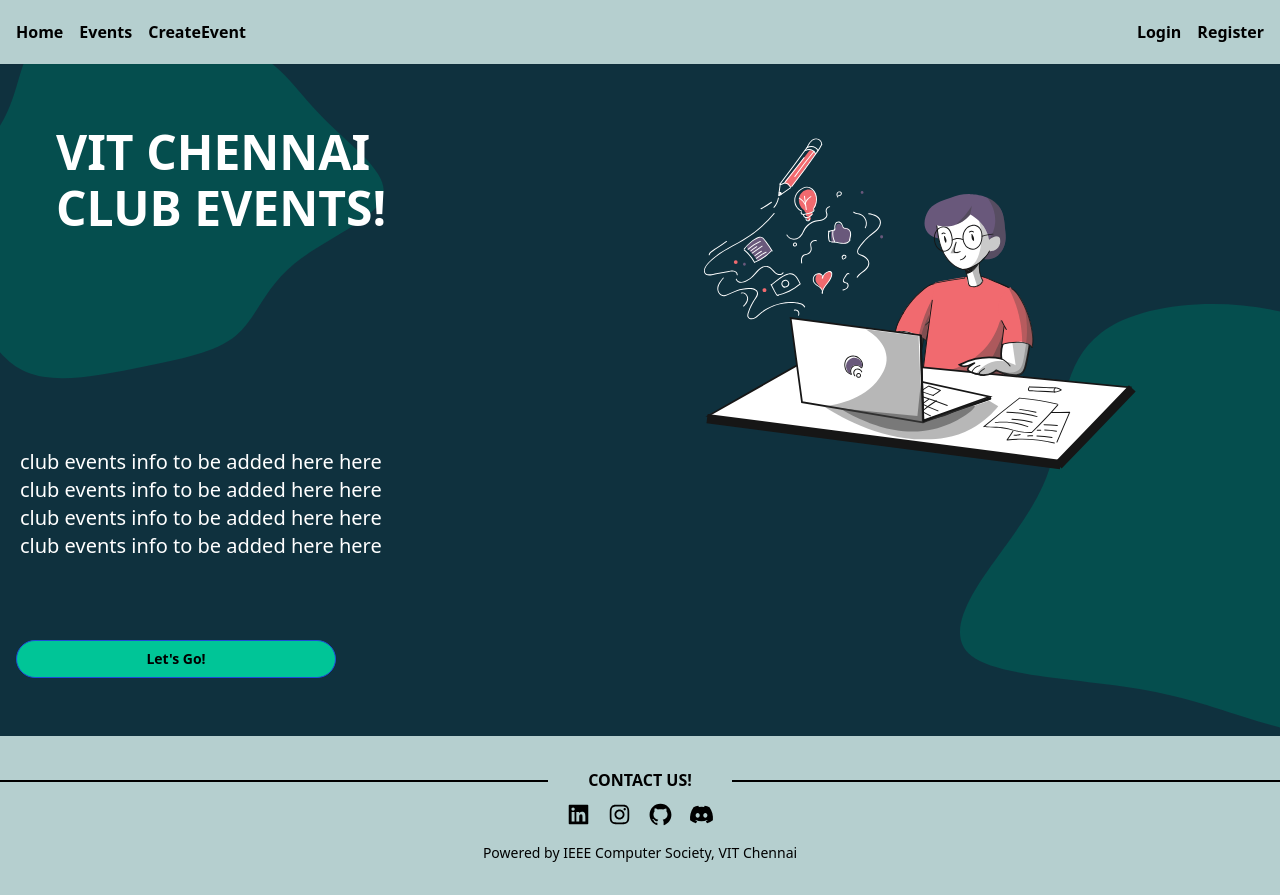
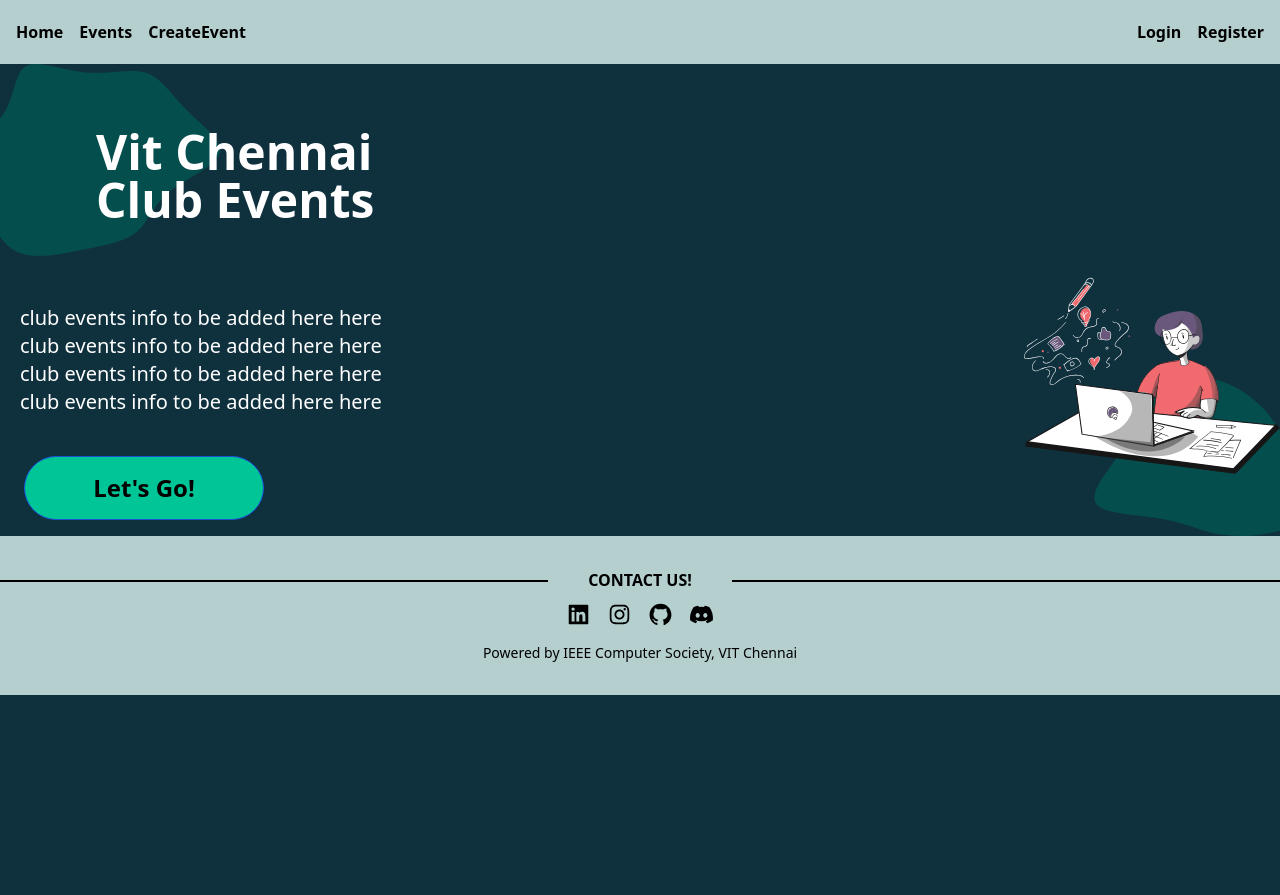
Before and after one commit to ComputerSocietyVITC/club-events, a React (Create React App) app: page / in a window 1280 px wide. After the commit the page ends 800 px from the top, so only its background shows below. Built offline with nearby package versions, Linux system fonts and the light colour scheme; the HTML template or start-up script is replaced by a standard one.

Commit message:
add route-based code splitting

```diff
--- a/src/App.jsx
+++ b/src/App.jsx
@@ -1,21 +1,28 @@
 import './index.css';
 import { BrowserRouter as Router, Route, Routes } from 'react-router-dom';
+import { useEffect, lazy, Suspense } from 'react';
+
 import Navbar from './navbar/Navbar';
-import Login from './auth/Login';
-import Register from './forms/Register';
-import Home from './content/Home';
-import Events from './content/events/Events';
-import EventAnalytics from './content/events/analytics';
-import IndividualEvent from './content/events/IndivualEvent';
 import Footer from './footer/Footer';
-import CreateEvent from './content/events/CreateEvent';
-import { useEffect } from 'react';
+//we don't want navbar and footer to be lazy loaded
+
+//lazy load all routes when the user actually navigates to them -- better UX
+//ALL imports MUST be default for this to work. Only do `export default Component`
+const Login = lazy(() => import('./auth/Login'));
+const Register = lazy(() => import('./forms/Register'));
+const Home = lazy(() => import('./content/Home'));
+const Events = lazy(() => import('./content/events/Events'));
+const EventAnalytics = lazy(() => import('./content/events/analytics'));
+const IndividualEvent = lazy(() => import('./content/events/IndivualEvent'));
+const CreateEvent = lazy(() => import('./content/events/CreateEvent'));
 
 const App = () => {
   useEffect(() => (document.body.style.background = '#0F313E'));
   return (
     <Router>
       <Navbar />
+      <Suspense fallback={<div>Loading...</div>}>
+        {/*^^^ design loading screen properly*/}
         <Routes>
           <Route path="/" element={<Home />} />
           <Route path="/login" element={<Login />} />
@@ -23,8 +30,9 @@ const App = () => {
           <Route path="/events" element={<Events />} />
           <Route path="/events/create-event" element={<CreateEvent />} />
           <Route path="/events/:eventId/:eventName" element={<IndividualEvent />} />
-        <Route path="/events/:eventId/:eventName/Analytics" element={<EventAnalytics/>}/>
+          <Route path="/events/:eventId/:eventName/analytics" element={<EventAnalytics />} />
         </Routes>
+      </Suspense>
       <Footer />
     </Router>
   );
--- a/src/Components/Button.jsx
+++ /dev/null
@@ -1,11 +0,0 @@
-import React from 'react'
-
-function Button() {
-    return (
-        <button className="mt-12 mb-8 ml-4 py-2 max-w-xs bg-lightergreen hover:bg-green-500 text-black font-bold   text-sm border border-blue-700 rounded-full ">
-            Let's Go!
-        </button>
-    )
-}
-
-export default Button
--- a/src/Components/EventInfo.jsx
+++ /dev/null
@@ -1,31 +0,0 @@
-import React from 'react'
-
-function EventInfo() {
-    return (
-        <div className='mt-3  text-xs  text-white  max-w-9/10 md:text-base ml-5 mmd:text-xl mmd:mt-4 mmd:pt-8 pb-8'>
-            <p>club events info to be added here here</p>
-            <p>club events info to be added here here</p>
-            <p>club events info to be added here here</p>
-            <p>club events info to be added here here</p>
-
-
-
-
-
-
-
-
-
-
-
-
-
-
-
-        </div>
-
-
-    )
-}
-
-export default EventInfo
--- a/src/content/Home.jsx
+++ b/src/content/Home.jsx
@@ -1,30 +1,34 @@
 import { ReactComponent as Blob1 } from '../Assets/Svg/blob1.svg';
 import { ReactComponent as Blob2 } from '../Assets/Svg/blob2.svg';
 import { ReactComponent as Illustration } from '../Assets/Svg/illustration.svg';
-import EventInfo from '../Components/EventInfo';
-import Button from '../Components/Button';
+
+const EventInfo = () => (
+  <div className="mt-3  text-xs  text-white  max-w-9/10 md:text-base ml-5 mmd:text-xl mmd:mt-4 mmd:pt-8 pb-8">
+    <p>club events info to be added here here</p>
+    <p>club events info to be added here here</p>
+    <p>club events info to be added here here</p>
+    <p>club events info to be added here here</p>
+  </div>
+);
 
 const Home = () => {
   return (
-    <div className="w-full flex flex-row h-full">
-      <div className="flex flex-col   flex-1 ">
-        <div className="absolute mmd:mt-4  ">
-          <h1 className="md:text-3xl px-6 mt-8  font-bold text-white  mmd:mt-12 mmd:ml-8 mmd:text-5xl mlg:text-6xl">
-            VIT CHENNAI
-          </h1>
-          <h1 className="md:text-3xl px-6 font-bold text-white  mmd:mt-2  mmd:ml-8   mmd:text-5xl mlg:text-6xl ">
-            CLUB EVENTS!
-          </h1>
+    <div className="w-100vh flex flex-1 flex-col h-full overflow-hidden">
+      <div className="flex flex-col justify-start">
+        <Blob1 className="h-40 w-48 msm:h-48 msm:w-56 mmd:h-72 mmd:w-80 mlg:h-sm mlg:w-md" />
+        <div className="ml-8 mt-8 text-4xl absolute text-white font-bold msm:text-5xl mmd:text-6xl mmd:mt-16 mlg:mt-28 mlg:ml-24 mlg:text-8xl ">
+          <h1>Vit Chennai</h1>
+          <h1>Club Events</h1>
         </div>
-        <Blob1 className="md:h-40 md:w-48 mmd:h-96 mmd:w-96 mmd:-mt-12 mlg:h-96 mlg:w-1/2 mlg:mt-24" />
         <EventInfo />
-        <Button />
+        <button className="ml-6 mt-2 h-8 mb-4 w-32 bg-lightergreen hover:bg-green-500 text-black font-bold text-sm border border-blue-700 rounded-full mmd:w-60 mmd:h-16 mmd:text-2xl mlg:h-20 mlg:w-72 ">
+          Let's Go!
+        </button>
       </div>
-
-      <div className="flex-row mmd:flex-1 mt-12  overflow-hidden ">
-        <Illustration className=" xs:w-32 xs:h-64 ml-0 md:h-64 md:w-64 mmd:h-96 w-sm mlg:absolute mlg:ml-16 mlg:w-sm" />
-
-        <Blob2 className=" lg:h-0 lg:w-0 h-sm w-auto ml:64 mxl:ml-80  overflow-hidden  mlg:mt-48" />
+      <div />
+      <div className="flex justify-end mxl:-mt-40">
+        <Illustration className="h-64 w-48 absolute -mt-28 msm:w-64 mmd:h-72 mmd:w-80  mmd:-mt-36 mlg:h-sm mlg:w-md mlg:-mt-64" />
+        <Blob2 className="h-40 w-52 msm:h-40 msm:w-48 mmd:h-64 mmd:w-72 mlg:h-md mlg:w-lg" />
       </div>
     </div>
   );
```
Lines whose indentation alone changed are shown as unchanged.
